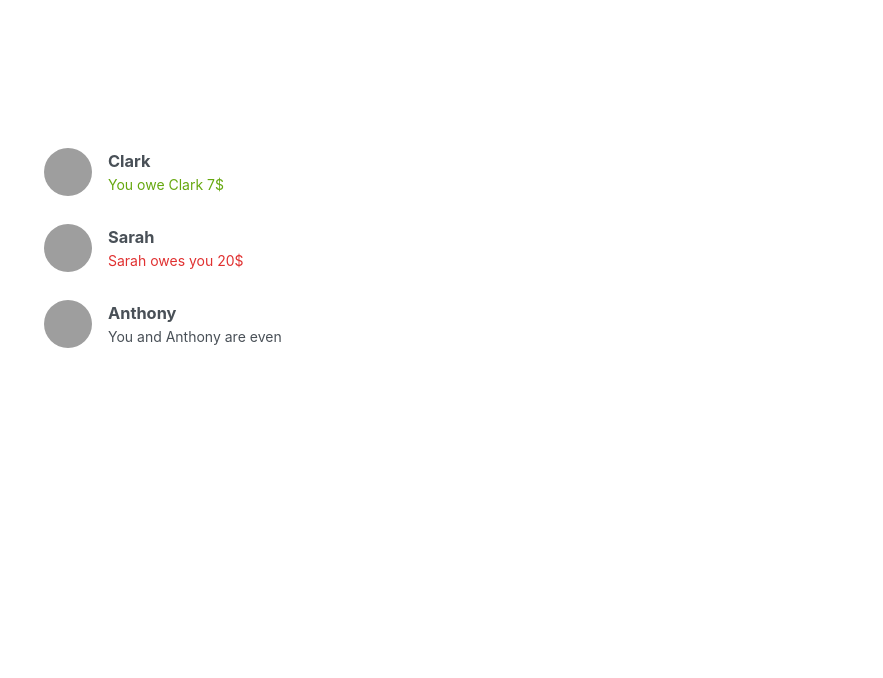
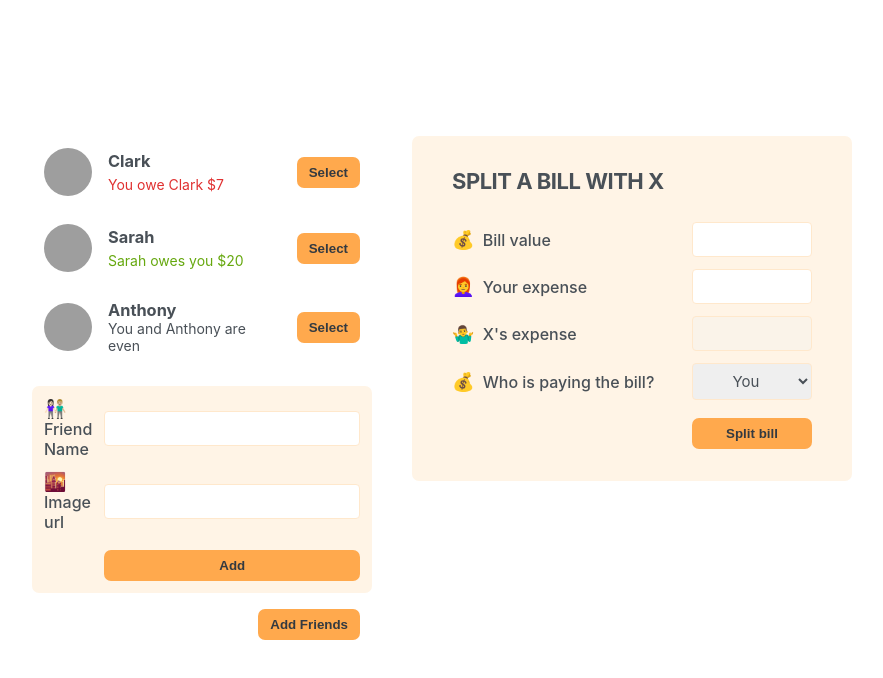
Before and after one commit to sophiepavlova/eat-n-split, a React (Vite) app: page / in a window 1280 px wide. Shown: the top 678 px of the page, without its empty margins (198-1081 px from the left). Built offline with nearby package versions, Linux system fonts and the light colour scheme; grey boxes are pictures that could not be loaded.

Commit message:
Finish the static part of the project

```diff
--- a/src/App.jsx
+++ b/src/App.jsx
@@ -24,7 +24,10 @@
     <div className='app'>
       <div className='sidebar'>
         <FriendsList />
+        <FormAddFriend />
+        <Button>Add Friends</Button>
       </div>
+      <FormSplitBill />
     </div>
   );
 }
@@ -45,17 +48,60 @@
     <li>
       <img src={friend.image}></img>
       <h3>{friend.name}</h3>
-      <p
-        className={
-          friend.balance > 0 ? 'red' : friend.balance !== 0 ? 'green' : ''
-        }
-      >
-        {friend.balance > 0
-          ? `${friend.name} owes you ${friend.balance}$`
-          : friend.balance === 0
-            ? `You and ${friend.name} are even`
-            : `You owe ${friend.name} ${Math.abs(friend.balance)}$`}
-      </p>
+      {friend.balance < 0 && (
+        <p className='red'>
+          You owe {friend.name} ${Math.abs(friend.balance)}
+        </p>
+      )}
+      {friend.balance > 0 && (
+        <p className='green'>
+          {friend.name} owes you ${Math.abs(friend.balance)}
+        </p>
+      )}
+      {friend.balance === 0 && <p>You and {friend.name} are even</p>}
+      <Button>Select</Button>
     </li>
   );
 }
+
+function Button({ children }) {
+  return <button className='button'>{children}</button>;
+}
+
+function FormAddFriend() {
+  return (
+    <form className='form-add-friend'>
+      <label>👩🏻‍🤝‍👨🏼 Friend Name</label>
+      <input type='text' />
+
+      <label>🌇 Image url</label>
+      <input type='text' />
+
+      <Button>Add</Button>
+    </form>
+  );
+}
+
+function FormSplitBill() {
+  return (
+    <form className='form-split-bill'>
+      <h2> Split a bill with X</h2>
+      <label>💰 Bill value</label>
+      <input type='text' />
+
+      <label>👩‍🦰 Your expense</label>
+      <input type='text' />
+
+      <label>🤷‍♂️ X's expense</label>
+      <input type='text' disabled />
+
+      <label>💰 Who is paying the bill?</label>
+      <select>
+        <option value='user'>You</option>
+        <option value='friend'>X</option>
+      </select>
+
+      <Button>Split bill</Button>
+    </form>
+  );
+}
--- a/src/index.css
+++ b/src/index.css
@@ -13,8 +13,9 @@
 
 html {
   font-size: 62.5%;
-  font-family: -apple-system, BlinkMacSystemFont, "Segoe UI", Roboto, Oxygen,
-    Ubuntu, Cantarell, "Open Sans", "Helvetica Neue", sans-serif;
+  font-family:
+    -apple-system, BlinkMacSystemFont, 'Segoe UI', Roboto, Oxygen, Ubuntu,
+    Cantarell, 'Open Sans', 'Helvetica Neue', sans-serif;
 }
 
 body {
```
